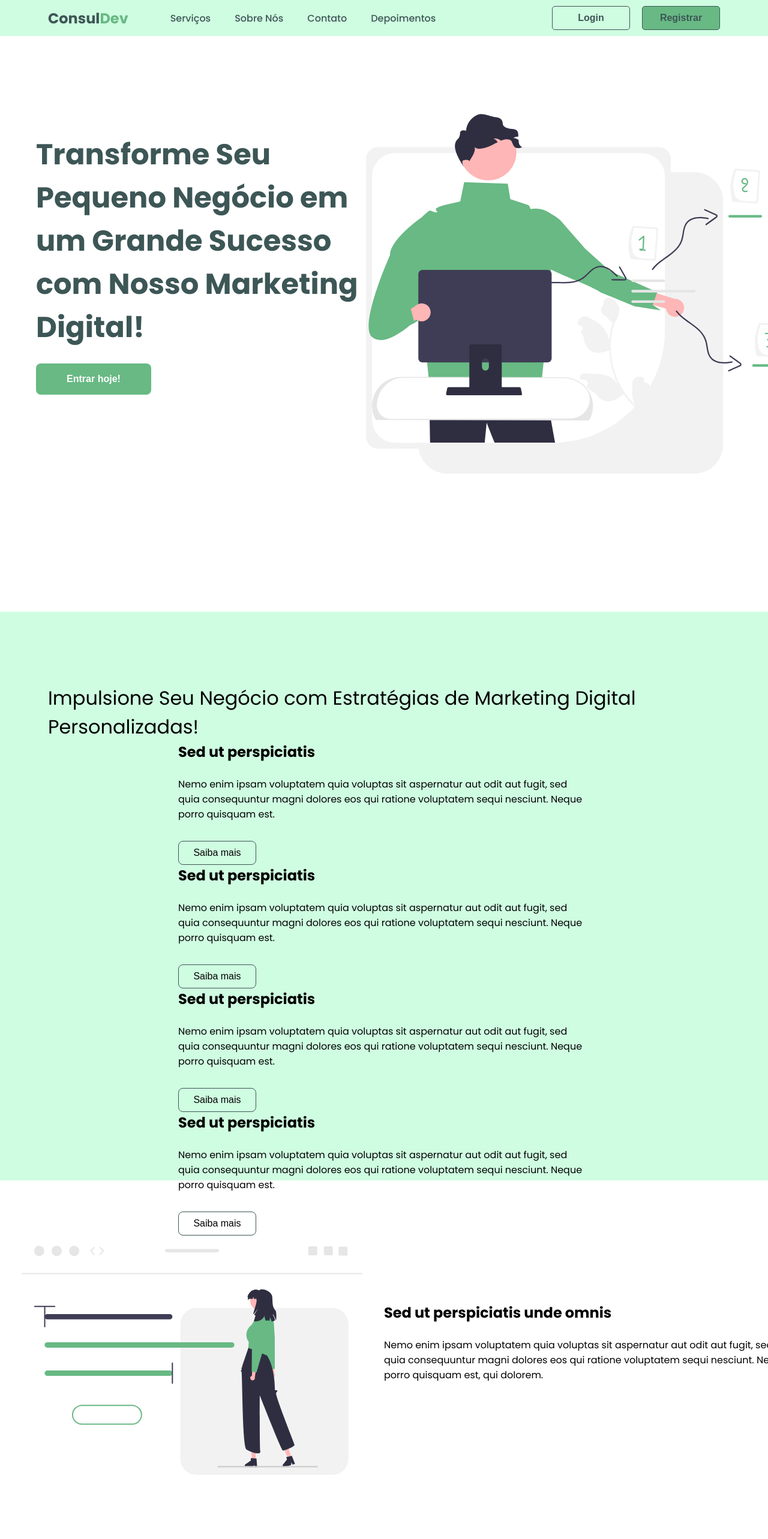
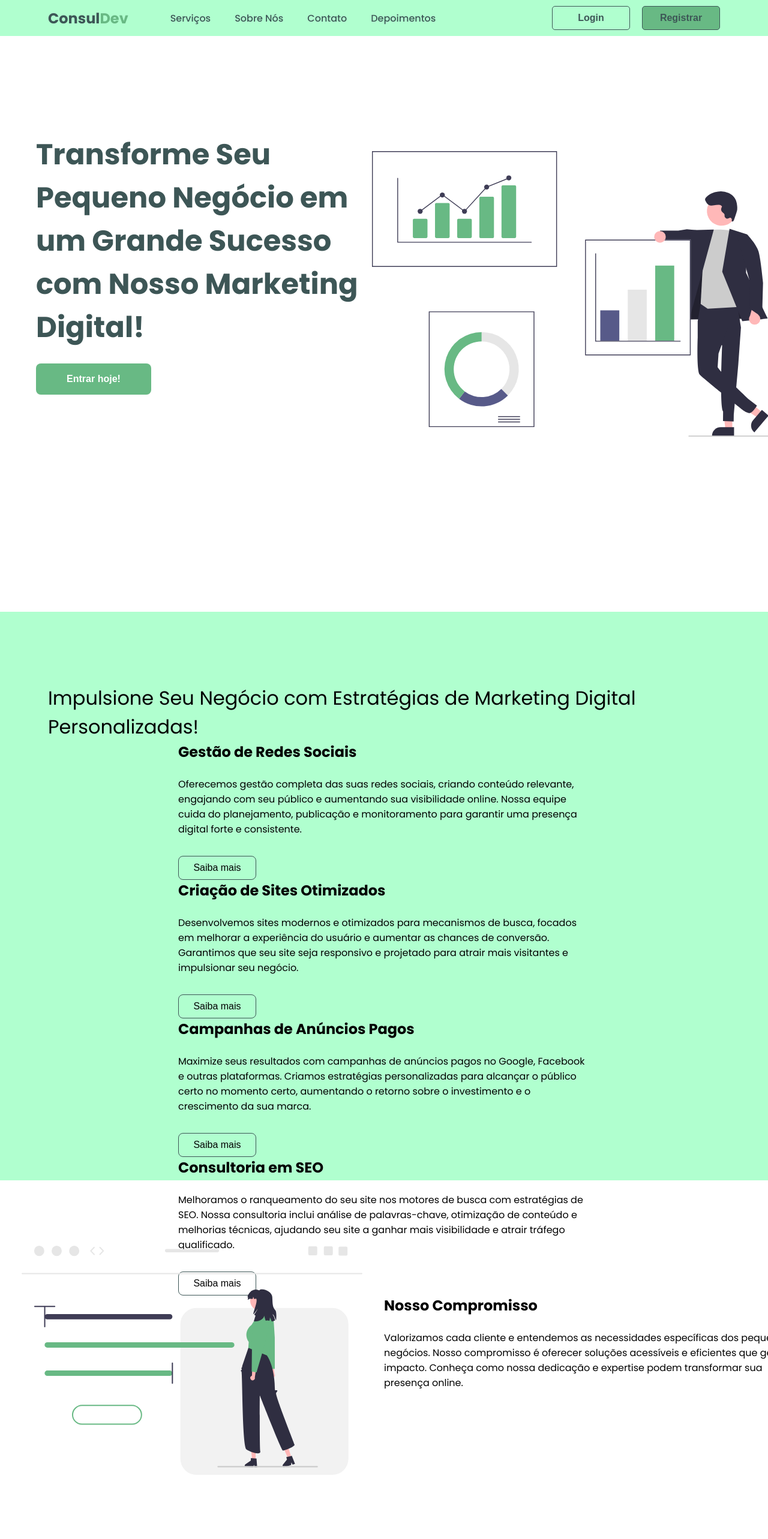
Before and after one commit to Vilelagb1/Landing-Page-Consultoria-MKT, an Angular app in the folder projeto-consultoria/: page / in a window 1280 px wide. Shown: the top 2566 px of the page at 60% size. Built offline with nearby package versions, Linux system fonts and the light colour scheme.

Commit message:
Mudando Texto da seção serviços

```diff
--- a/projeto-consultoria/src/app/components/header/header.component.scss
+++ b/projeto-consultoria/src/app/components/header/header.component.scss
@@ -3,7 +3,7 @@
 header {
   display: flex;
   flex-direction: row;
-  width: 100vw;
+  width: 100%;
   height: 60px;
   justify-content: space-between;
   background-color: $light-color;
@@ -29,6 +29,11 @@ header {
       flex-direction: row;
       margin-left: 70px;
       gap: 40px;
+
+      li a:hover {
+        color: $main-color;
+        transition: color 0.3s;
+      }
 
     }
 
--- a/projeto-consultoria/src/app/components/home/home.component.html
+++ b/projeto-consultoria/src/app/components/home/home.component.html
@@ -6,7 +6,7 @@
       <app-botao-entrar-hoje id="hero-button"></app-botao-entrar-hoje>
     </div>
     <div class="right-hero-section">
-      <img class="hero-img" src="../../../assets/main.svg" alt="">
+      <img class="hero-img" src="../../../assets/main2.svg" alt="">
     </div>
   </section>
 
@@ -15,10 +15,10 @@
       <h2>Impulsione Seu Negócio com Estratégias de Marketing Digital Personalizadas!</h2>
     </div>
     <div class="botton-mid-section">
-      <app-servicos-container></app-servicos-container>
-      <app-servicos-container></app-servicos-container>
-      <app-servicos-container></app-servicos-container>
-      <app-servicos-container></app-servicos-container>
+      <app-servicos-container [titulo] = '"Gestão de Redes Sociais"' [texto]='"Oferecemos gestão completa das suas redes sociais, criando conteúdo relevante, engajando com seu público e aumentando sua visibilidade online. Nossa equipe cuida do planejamento, publicação e monitoramento para garantir uma presença digital forte e consistente."'></app-servicos-container>
+      <app-servicos-container [titulo] = '"Criação de Sites Otimizados"' [texto]='"Desenvolvemos sites modernos e otimizados para mecanismos de busca, focados em melhorar a experiência do usuário e aumentar as chances de conversão. Garantimos que seu site seja responsivo e projetado para atrair mais visitantes e impulsionar seu negócio."'></app-servicos-container>
+      <app-servicos-container [titulo] = '"Campanhas de Anúncios Pagos"' [texto]='"Maximize seus resultados com campanhas de anúncios pagos no Google, Facebook e outras plataformas. Criamos estratégias personalizadas para alcançar o público certo no momento certo, aumentando o retorno sobre o investimento e o crescimento da sua marca."'></app-servicos-container>
+      <app-servicos-container [titulo] = '"Consultoria em SEO"' [texto]='"Melhoramos o ranqueamento do seu site nos motores de busca com estratégias de SEO. Nossa consultoria inclui análise de palavras-chave, otimização de conteúdo e melhorias técnicas, ajudando seu site a ganhar mais visibilidade e atrair tráfego qualificado."'></app-servicos-container>
     </div>
   </section>
 
@@ -32,7 +32,9 @@
   </section>
 
   <section class="registrar-section">
-    <h2>Lorem ipsum dolor sit amet, consectetur adipiscing elit, sed do eiusmod tempor incididunt ut labore</h2>
+    <h2>
+      Impulsione Seu Pequeno Negócio com Estratégias de Marketing Digital que Geram Resultados!
+    </h2>
     <app-botao-entrar-hoje id="segundo-botao-entrar-hoje"></app-botao-entrar-hoje>
     <button>Contate-nos</button>
   </section>
--- a/projeto-consultoria/src/app/components/home/home.component.scss
+++ b/projeto-consultoria/src/app/components/home/home.component.scss
@@ -21,6 +21,10 @@ main {
         margin-left: 60px;
         color: $dark-color;
       }
+
+      :host ::ng-deep #hero-button:hover app-botao-entrar-hoje {
+        cursor: pointer !important;
+      }
     }
 
     .right-hero-section {
@@ -30,11 +34,12 @@ main {
       justify-content: center;
 
       .hero-img {
-        width: 700px;
+        width: 680px;
         margin-bottom: 100px;
       }
     }
   }
+
 
   ::ng-deep app-botao-entrar-hoje {
     margin: 20px 0px 200px 60px
@@ -120,7 +125,7 @@ main {
     }
 
     ::ng-deep #segundo-botao-entrar-hoje {
-      margin-top: 195px;
+      margin-top: 198px;
     }
   }
 }
--- a/projeto-consultoria/src/app/components/servicos-container/servicos-container.component.html
+++ b/projeto-consultoria/src/app/components/servicos-container/servicos-container.component.html
@@ -1,6 +1,5 @@
 <div>
-  <h2>Sed ut perspiciatis</h2>
-  <p>Nemo enim ipsam voluptatem quia voluptas sit aspernatur aut odit aut fugit, sed quia
-     consequuntur magni dolores eos qui ratione voluptatem sequi nesciunt. Neque porro quisquam est.</p>
+  <h2>{{titulo}}</h2>
+  <p>{{texto}}</p>
   <button>Saiba mais</button>
 </div>
--- a/projeto-consultoria/src/app/components/servicos-container/servicos-container.component.ts
+++ b/projeto-consultoria/src/app/components/servicos-container/servicos-container.component.ts
@@ -1,4 +1,4 @@
-import { Component } from '@angular/core';
+import { Component, Input } from '@angular/core';
 
 @Component({
   selector: 'app-servicos-container',
@@ -6,5 +6,6 @@ import { Component } from '@angular/core';
   styleUrl: './servicos-container.component.scss'
 })
 export class ServicosContainerComponent {
-
+  @Input () titulo: string = ""
+  @Input () texto: string = ""
 }
--- a/projeto-consultoria/src/app/components/sub-page/sub-page.component.html
+++ b/projeto-consultoria/src/app/components/sub-page/sub-page.component.html
@@ -3,9 +3,8 @@
     <img src="../../../assets/undraw_portfolio_website_re_jsdd.svg" alt="">
   </div>
   <div class="right-sub-page-container">
-    <h2>Sed ut perspiciatis unde omnis</h2>
-    <p>Nemo enim ipsam voluptatem quia voluptas sit aspernatur aut odit aut fugit, sed quia consequuntur magni dolores eos qui
-       ratione voluptatem sequi nesciunt. Neque porro quisquam est, qui dolorem.</p>
+    <h2>Nosso Compromisso</h2>
+    <p>Valorizamos cada cliente e entendemos as necessidades específicas dos pequenos negócios. Nosso compromisso é oferecer soluções acessíveis e eficientes que geram impacto. Conheça como nossa dedicação e expertise podem transformar sua presença online.</p>
   </div>
 </div>
 <div class="sub-page-second-container">
@@ -13,8 +12,7 @@
     <img id="img-2" src="../../../assets/sub-page1.svg" alt="">
   </div>
   <div class="right-sub-page-container">
-    <h2>Sed ut perspiciatis unde omnis</h2>
-    <p>Nemo enim ipsam voluptatem quia voluptas sit aspernatur aut odit aut fugit, sed quia consequuntur magni dolores eos qui
-       ratione voluptatem sequi nesciunt. Neque porro quisquam est, qui dolorem.</p>
+    <h2>Quem Somos</h2>
+    <p>Somos uma equipe apaixonada por ajudar pequenos negócios a crescerem no mundo digital. Com estratégias personalizadas e uma abordagem focada em resultados, trabalhamos lado a lado com nossos clientes para alcançar metas reais. Quer saber mais sobre nossa história e missão?</p>
   </div>
 </div>
--- a/projeto-consultoria/src/styles.scss
+++ b/projeto-consultoria/src/styles.scss
@@ -8,7 +8,7 @@
 }
 
 $main-color: #68B984;
-$light-color: #CFFDE1;
+$light-color: #b0ffcf;
 $dark-color: #3D5656;
 
 body {
```
Also changed, not shown: projeto-consultoria/src/app/components/home/home.component.ts (line endings or trailing spaces), projeto-consultoria/src/assets/main2.svg (added).
